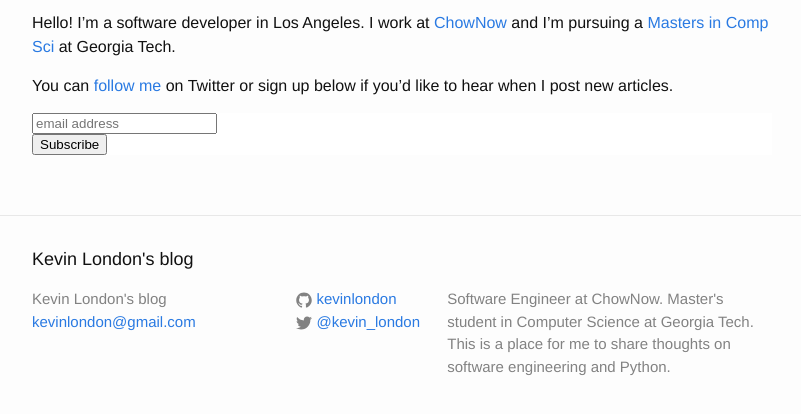
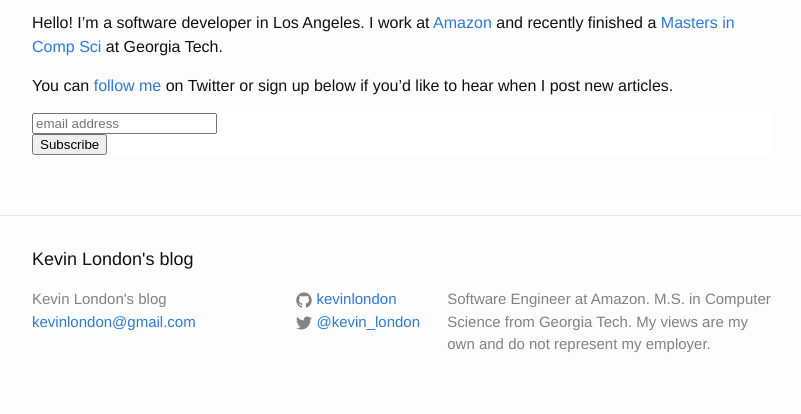
Before and after one commit to kevinlondon/kevinlondon.github.io, a Jekyll site: the page built from about.md, in a window 1280 px wide, cut to the strip 318-732 px from the top of the page. Shown: the whole strip, without its empty margins (238-1039 px from the left). Built offline with Jekyll 4.4.1, drawn with Linux system fonts in a browser that asks for light colours; comment, search, counter and statistics services are not loaded.

Commit message:
Config updates

```diff
--- a/_config.yml
+++ b/_config.yml
@@ -2,9 +2,9 @@
 title: Kevin London's blog
 email: kevinlondon@gmail.com
 description: > # this means to ignore newlines until "baseurl:"
-  Software Engineer at ChowNow.
-  Master's student in Computer Science at Georgia Tech.
-  This is a place for me to share thoughts on software engineering and Python.
+  Software Engineer at Amazon.
+  M.S. in Computer Science from Georgia Tech.
+  My views are my own and do not represent my employer.
 baseurl: "" # the subpath of your site, e.g. /blog/
 url: "http://kevinlondon.com" # the base hostname & protocol for your site
 twitter_username: kevin_london
--- a/about.md
+++ b/about.md
@@ -7,8 +7,8 @@ permalink: /about/
 ![The Author]({{ site.gravatar }}?s=150)
 
 Hello! I'm a software developer in Los Angeles.
-I work at [ChowNow](http://www.chownow.com)
-and I'm pursuing a
+I work at [Amazon](https://www.amazon.com)
+and recently finished a
 [Masters in Comp Sci](http://www.omscs.gatech.edu/) at Georgia Tech.
 
 You can [follow me](https://twitter.com/kevin_london) on Twitter or sign up
```
